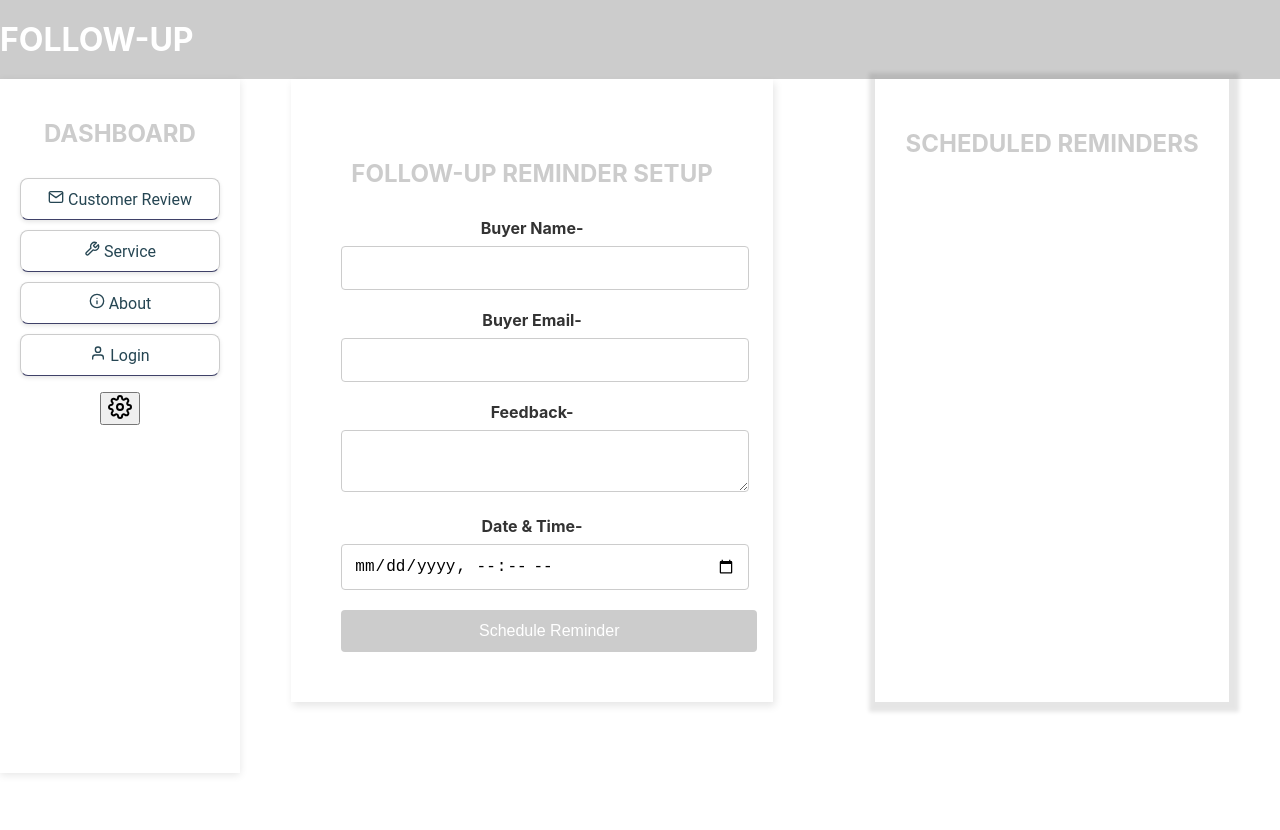
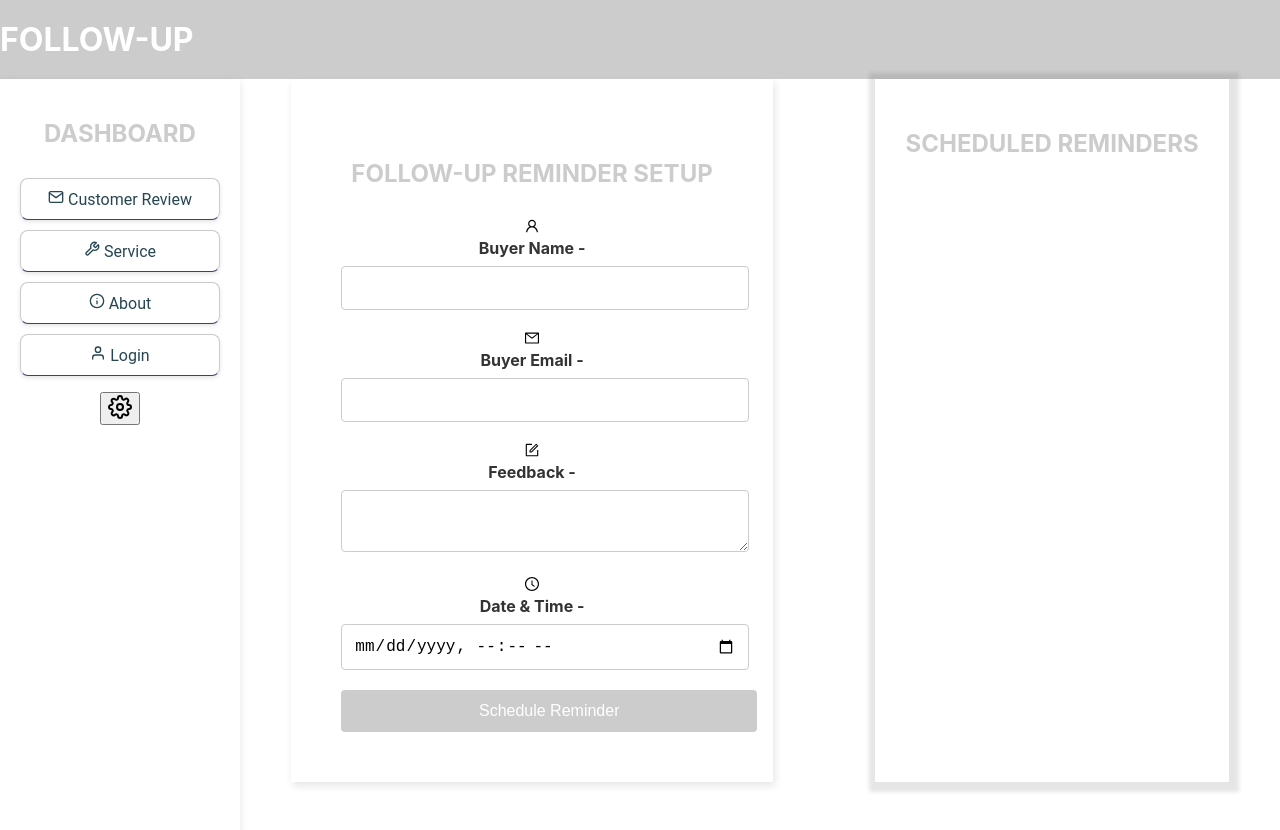
Before and after one commit to Nitishupkr/followup, a React (Create React App) app in the folder followup/: page / in a window 1280 px wide. Shown: the top 830 px of the page. Before the commit the page ends 800 px from the top, so only its background shows below. Built offline with nearby package versions, Linux system fonts and the light colour scheme.

Commit message:
Update FollowupForm.js

```diff
--- a/followup/src/component/FollowupForm.js
+++ b/followup/src/component/FollowupForm.js
@@ -1,5 +1,5 @@
 import React, { useState } from 'react';
-
+import { AiOutlineUser, AiOutlineMail, AiOutlineForm, AiOutlineClockCircle } from 'react-icons/ai'; // Import the icons from react-icons
 const FollowupForm = ({ onFormSubmit }) => {
   const [customerName, setCustomerName] = useState('');
   const [customerEmail, setCustomerEmail] = useState('');
@@ -37,19 +37,23 @@ const FollowupForm = ({ onFormSubmit }) => {
     {formError && <div className="form-error">{formError}</div>}
     <form onSubmit={handleFormSubmit}>
       <div className="form-group">
-          <label>Buyer Name-</label>
+        <AiOutlineUser className="icon" />
+        <label>Buyer Name -</label>
         <input type="text" value={customerName} onChange={(e) => setCustomerName(e.target.value)} />
       </div>
       <div className="form-group">
-          <label>Buyer Email-</label>
+        <AiOutlineMail className="icon" />
+        <label>Buyer Email -</label>
         <input type="email" value={customerEmail} onChange={(e) => setCustomerEmail(e.target.value)} />
       </div>
       <div className="form-group">
-          <label>Feedback-</label>
+        <AiOutlineForm className="icon" />
+        <label>Feedback -</label>
         <textarea value={message} onChange={(e) => setMessage(e.target.value)} />
       </div>
       <div className="form-group">
-          <label>Date & Time-</label>
+        <AiOutlineClockCircle className="icon" />
+        <label>Date & Time -</label>
         <input type="datetime-local" value={dateTime} onChange={(e) => setDateTime(e.target.value)} />
       </div>
       <button type="submit" className="submit-button">
```
Lines whose indentation alone changed are shown as unchanged.
